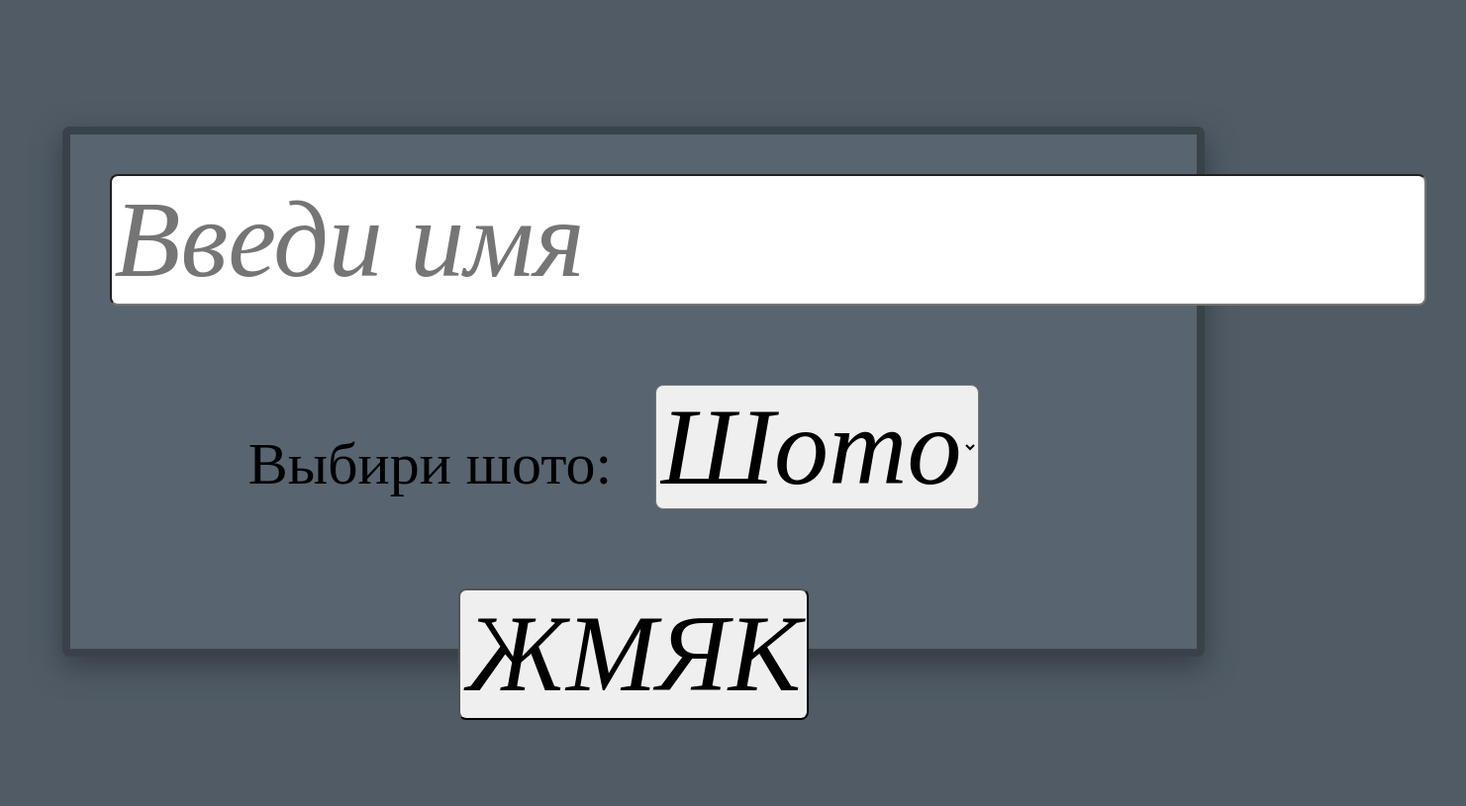
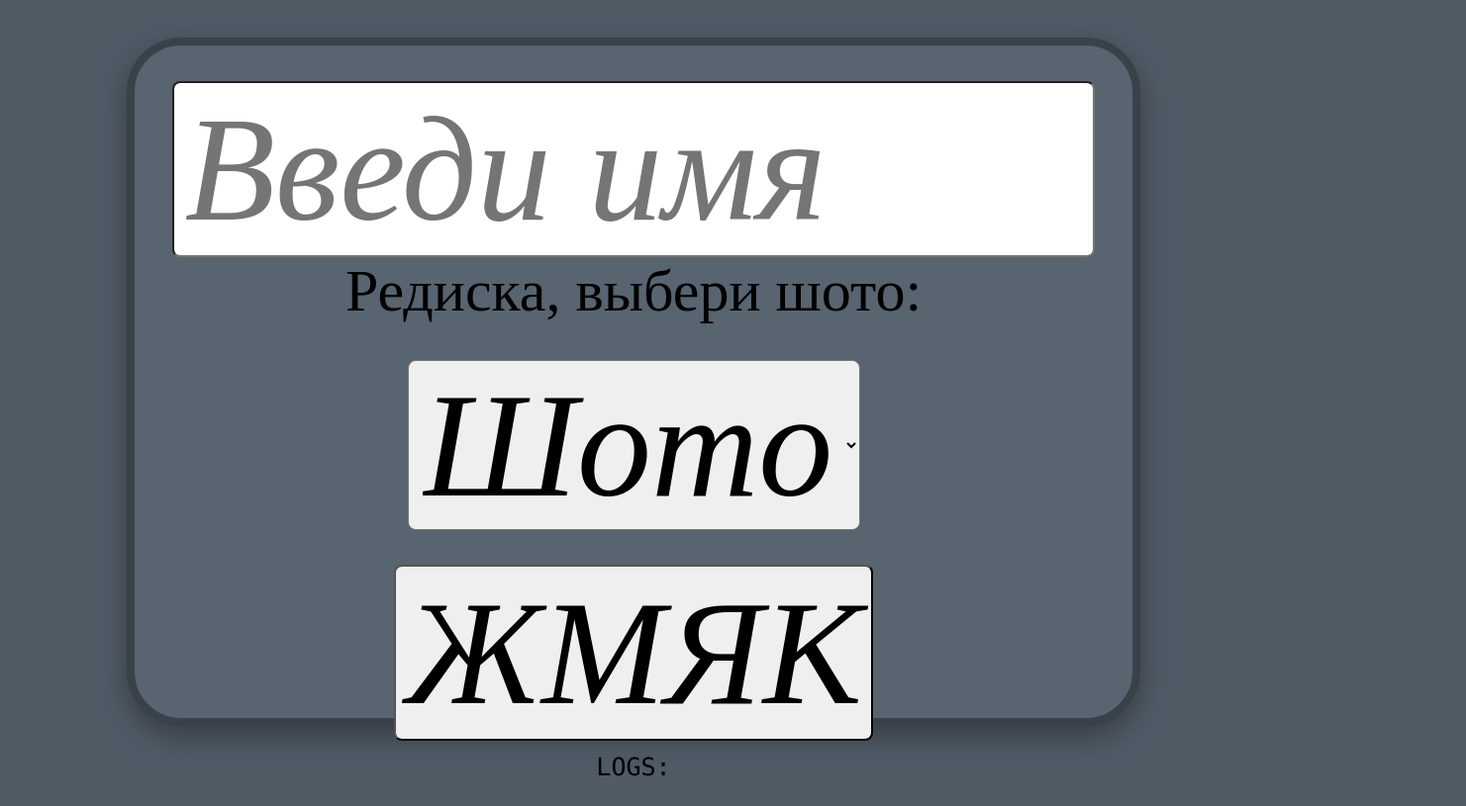
Before and after one commit to KLIKVUS/PJ-JS, a plain HTML site: page 090221/indexe.html in a window 1280 px wide. Shown: the whole page at 99% size, 1481 px wide, since content can reach past the window. Drawn offline with Linux system fonts and the light colour scheme.

Commit message:
сделал LOGS

```diff
--- a/090221/indexe.html
+++ b/090221/indexe.html
@@ -5,31 +5,48 @@
     <meta name="viewport" content="width=device-width, initial-scale=1.0">
     <style>
         body {
+            margin: 0;
+            padding: 0;
+
             background-color: #505b66;
             text-align: center;
 
             display: flex;
-            justify-content: center;
+            flex-direction: column;
 
-            padding-top: 15vh;
+            padding: 3% 10% 0% 10%;
+
+            overflow-y: hidden;
         }
 
         input, select {
-            margin: 40px;
-            font-size: 110px;
+            margin-top: 3.5%;
+            padding: 1px 10px 1px 10px;
+
+            font-size: 150px;
             font-family: "Times New Roman", Times, serif;
             font-style: italic;
+
             border-radius: 8px;
         }
 
         .ff {
             background-color: #586470;
             border: solid 8px #3a4249;
-            border-radius: 7px;
+            border-radius: 55px;
             box-shadow: 0 10px 30px #363d44;
 
+            width: calc(100% - 16px);
+            height: calc(90vh - 40px);
+        }
+        .label {
             width: 90%;
-            height: calc(70vh - 40px);
+        }
+
+        .fff p {
+            font-size: 25px;
+            font-family: "consolas";
+            display: inline-block;
         }
     </style>
     <title>Document</title>
@@ -37,16 +54,19 @@
 <body>
     <div class="ff">
         <form action="" id="rating" onsubmit="getFormbody()">
-            <input type="text" name="name" placeholder="Введи имя" onchange="getInfo()"> <br>
-            <label for="shoto" style="font-size: 60px;">Выбири шото:</label>
+            <input type="text" name="name" placeholder="Введи имя" onchange="getInfo()" class="label"> <br>
+            <label for="shoto" style="font-size: 60px;">Редиска, выбери шото:</label>
             <select name="shoto" id="shoto" onchange="getInfo()">
-                <option value=Шото"">Шото</option>
+                <option value="Шото">Шото</option>
                 <option value="шото">шото</option>
                 <option value="ШоТо">ШоТо</option>
             </select> <br>
             <input type="button" value="ЖМЯК" onclick="getFormbody(this)">
         </form>
     </div>
+
+    <div class="fff"></div>
+
     <script src="script.js"></script>
 </body>
 </html>
--- a/090221/script.js
+++ b/090221/script.js
@@ -1,8 +1,22 @@
+// Для активации
+let INF = false
+let getFORM = true
+
+
 // let form = document.forms[0]
 let form = document.forms.rating;
-console.log(form.elements);
+// console.log(form.elements);
+let table = document.body.firstElementChild.nextElementSibling
+let logText = document.createElement("p");
+table.appendChild(logText)
+logText.innerText = "LOGS:"
+let log1 = document.createElement("p");
+table.appendChild(log1)
+let tm = 0
+
 
 function getInfo() {
+    if (INF == true) {
         for (let i = 0; i < form.elements.length; i++) {
             if (i !== form.elements.length - 1){
                 console.log(form.elements[i].value);
@@ -10,19 +24,30 @@ function getInfo() {
             // if (form.elements[i].type) {
             //     console.log(form.elements[i].type);
             // } else {
-        //     console.log(form.elements[i].value);sssss
+            //     console.log(form.elements[i].value);
             // }
+        }
     }
 }
 
 const getFormbody = function(el) {
-    console.log(el)
-    let formBody = {};
+    if (getFORM == true) {
+        // console.log(el);
+        let formBody = [];
         for (let i = 0; i < form.elements.length; i++) {
             let el = form.elements[i];
             if (el.name) {
+                tm++
+                if (tm == 3) {
+                    tm = 1
+                    log1.innerText = null;
+                }
+
                 formBody[el.name] = el.value;
-        }
+                log1.innerText += ` ${formBody[el.name]}`
             }
             console.log(formBody);
         }
+        // console.log(formBody);
+    }
+}
```
Lines whose indentation alone changed are shown as unchanged.
